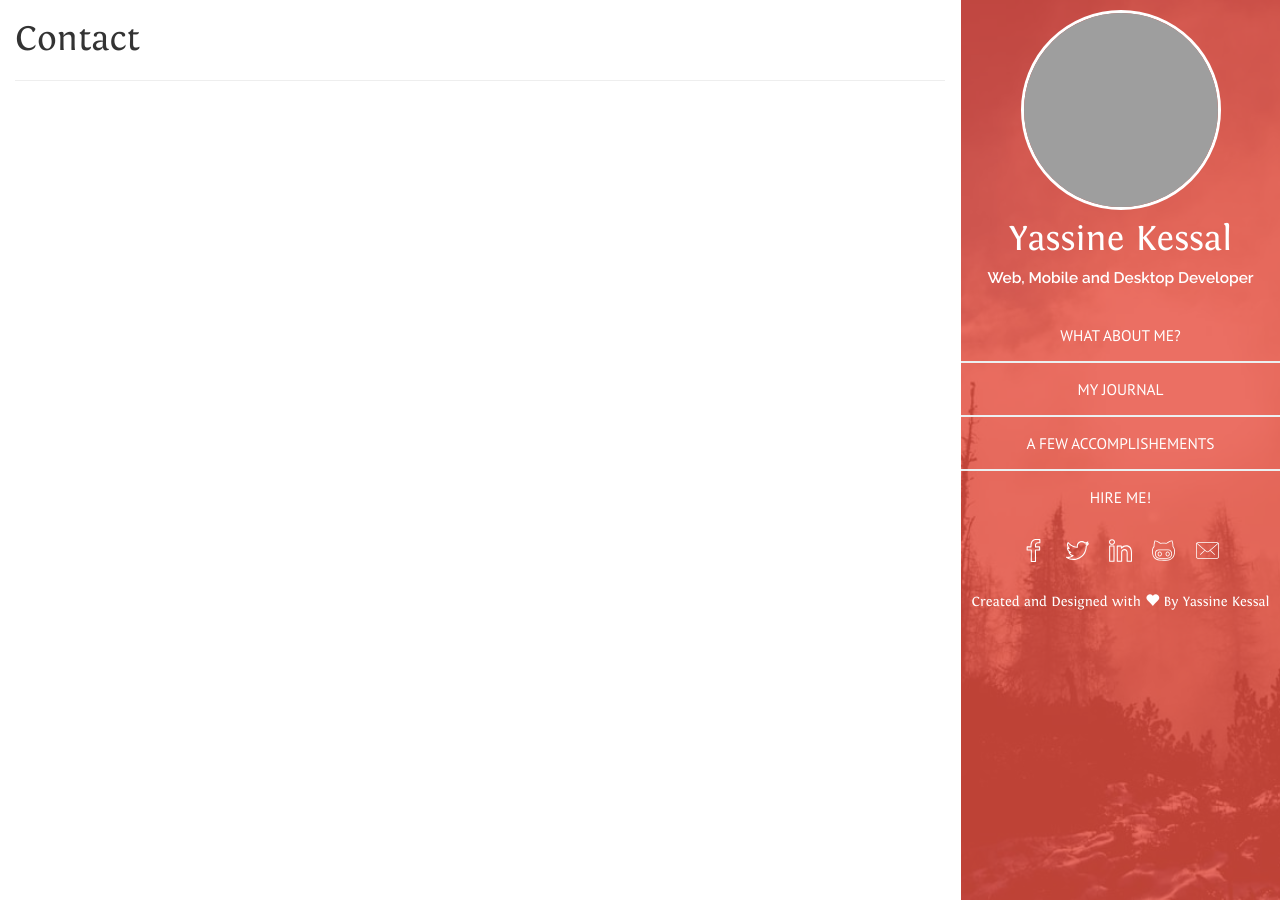
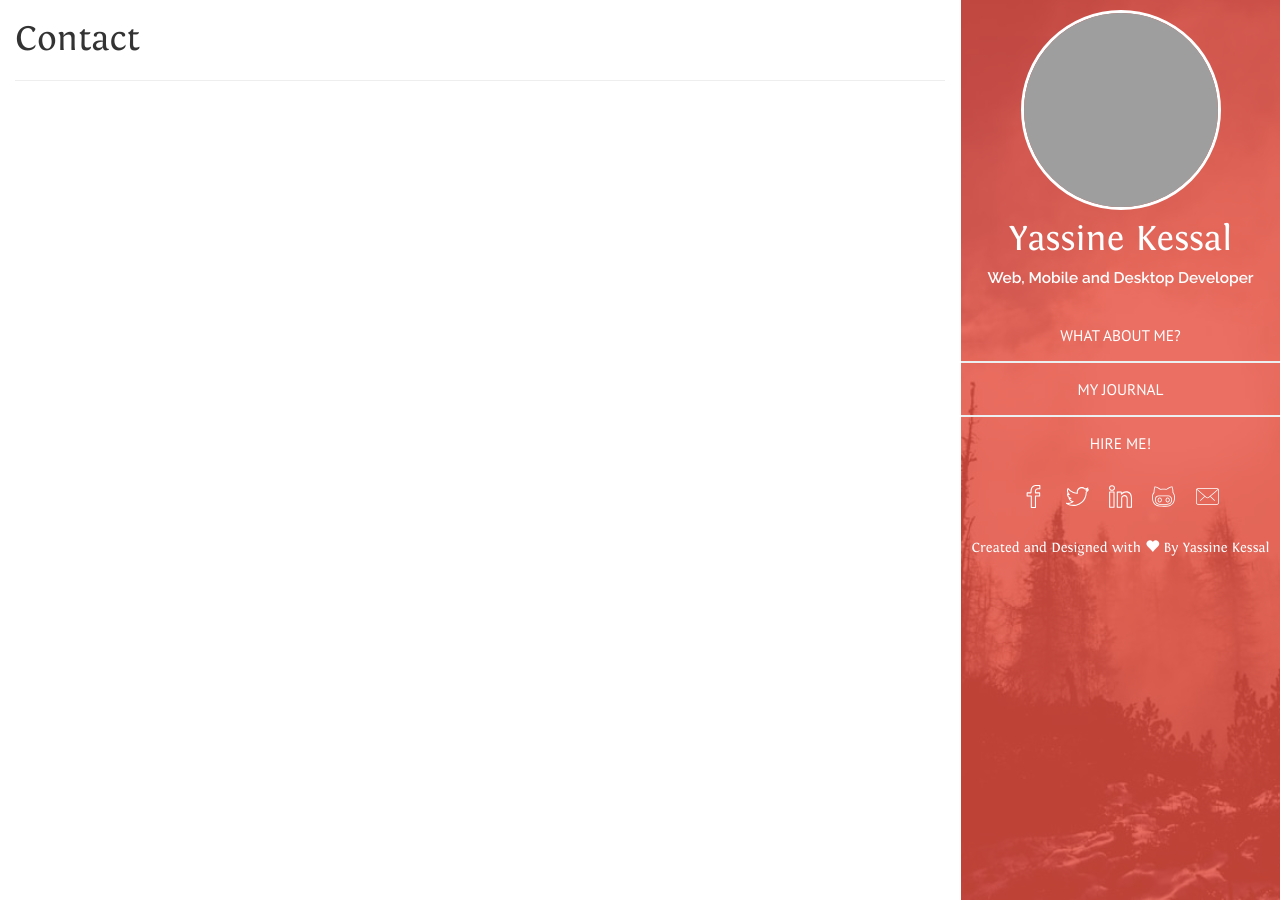
Before and after one commit to yassine-kessal/yassine-kessal.github.io, a Jekyll site: the page built from contact.md, in a window 1280 px wide. Built offline with Jekyll 4.4.1, drawn with Linux system fonts in a browser that asks for light colours; grey boxes are pictures that could not be loaded.

Commit message:
Comment a portfolio link and make it available after release my first project

```diff
--- a/_includes/navigation.html
+++ b/_includes/navigation.html
@@ -1,4 +1,4 @@
 <li><a {% if page.url == '/' %} class="active" {% endif %} href="{{site.url}}/">WHAT ABOUT ME?</a></li>
 <li><a {% if page.url contains '/journal/' %} class="active" {% endif %} href="{{site.url}}/journal">MY JOURNAL</a></li>
-<li><a {% if page.url contains '/portfolio.html' %} class="active" {% endif %} href="{{site.url}}/portfolio">A FEW ACCOMPLISHEMENTS</a></li>
+<!-- <li><a {% if page.url contains '/portfolio.html' %} class="active" {% endif %} href="{{site.url}}/portfolio">A FEW ACCOMPLISHEMENTS</a></li> -->
 <li><a {% if page.url == '/contact.html' %} class="active" {% endif %} href="{{site.url}}/contact">HIRE ME!</a></li>
```
